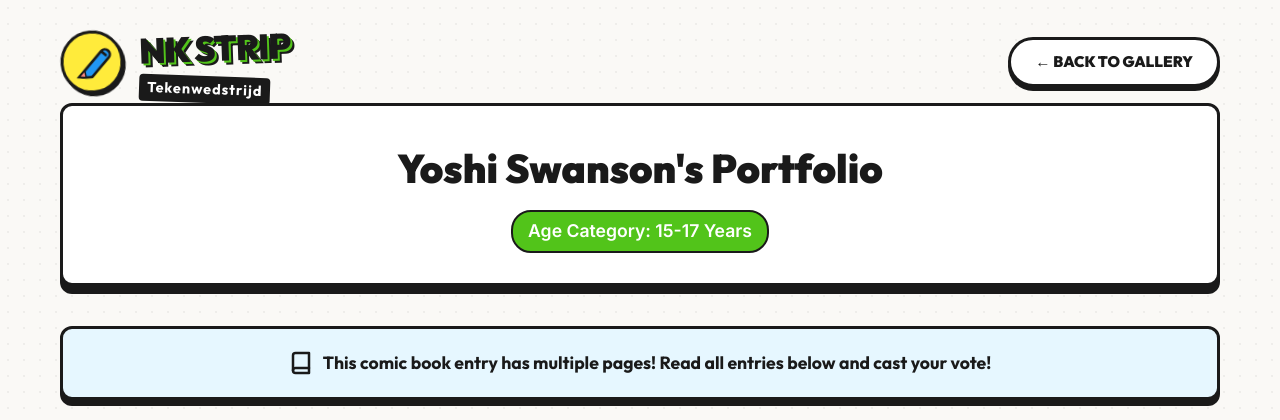
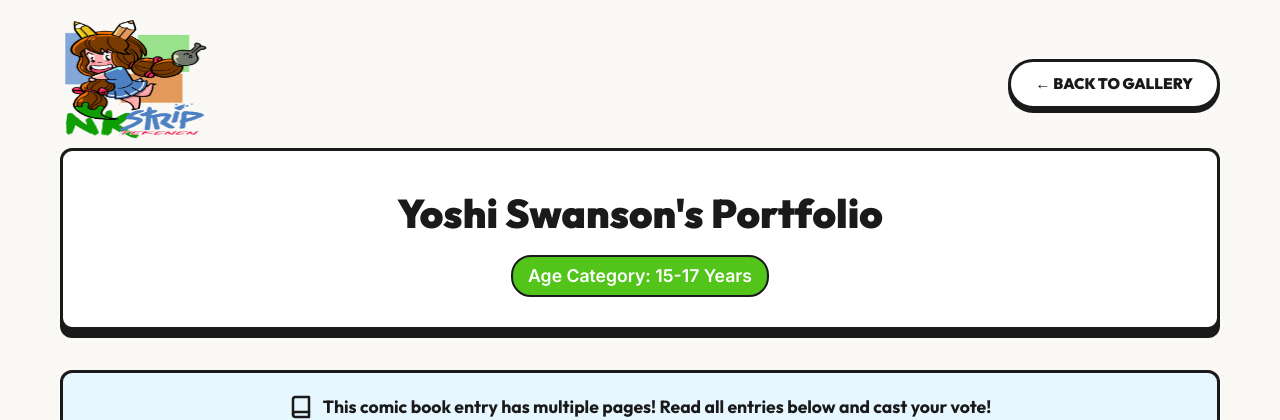
Before and after one commit to Shakib-cse/voting_system, a PHP site: page /profile.php?id=wofytyz in a window 1280 px wide. Shown: the top 420 px of the page. Run offline with PHP 8.4, Linux system fonts and the light colour scheme; data comes from the database, SQL or seed files in the repository; data that the repository does not hold is empty.

Commit message:
some page done

```diff
--- a/profile.php
+++ b/profile.php
@@ -109,18 +109,9 @@ try {
     <div class="container">
         <!-- HEADER -->
         <header>
-            <div class="logo-container">
-                <svg width="64" height="64" viewBox="0 0 64 64" fill="none" xmlns="http://www.w3.org/2000/svg" style="transform: rotate(-5deg); filter: drop-shadow(2px 3px 0px #1a1a1a);">
-                    <circle cx="32" cy="32" r="30" fill="#ffeb3b" stroke="#1a1a1a" stroke-width="3"/>
-                    <path d="M18 46L24 40L42 22C44 20 47 20 49 22C51 24 51 27 49 29L31 47L25 47L18 46Z" fill="#2196f3" stroke="#1a1a1a" stroke-width="2.5"/>
-                    <path d="M42 22L47 27" stroke="#1a1a1a" stroke-width="2.5"/>
-                    <path d="M18 46L21 43L24 40L25 47L18 46Z" fill="#ff8a80" stroke="#1a1a1a" stroke-width="1.5"/>
-                </svg>
-                <div>
-                    <h1 class="logo-text"><a href="index.php">NK Strip</a></h1>
-                    <span class="logo-sub">Tekenwedstrijd</span>
-                </div>
-            </div>
+                        <a href="https://www.stripplaza.nl/">
+            <img src="assets/images/header/logo.png" alt="Logo" width="150" height="120" class="header-logo header-logo primary">
+        </a>
             <div>
                 <a href="index.php" class="btn btn-secondary">
                     &larr; Back to Gallery
```
